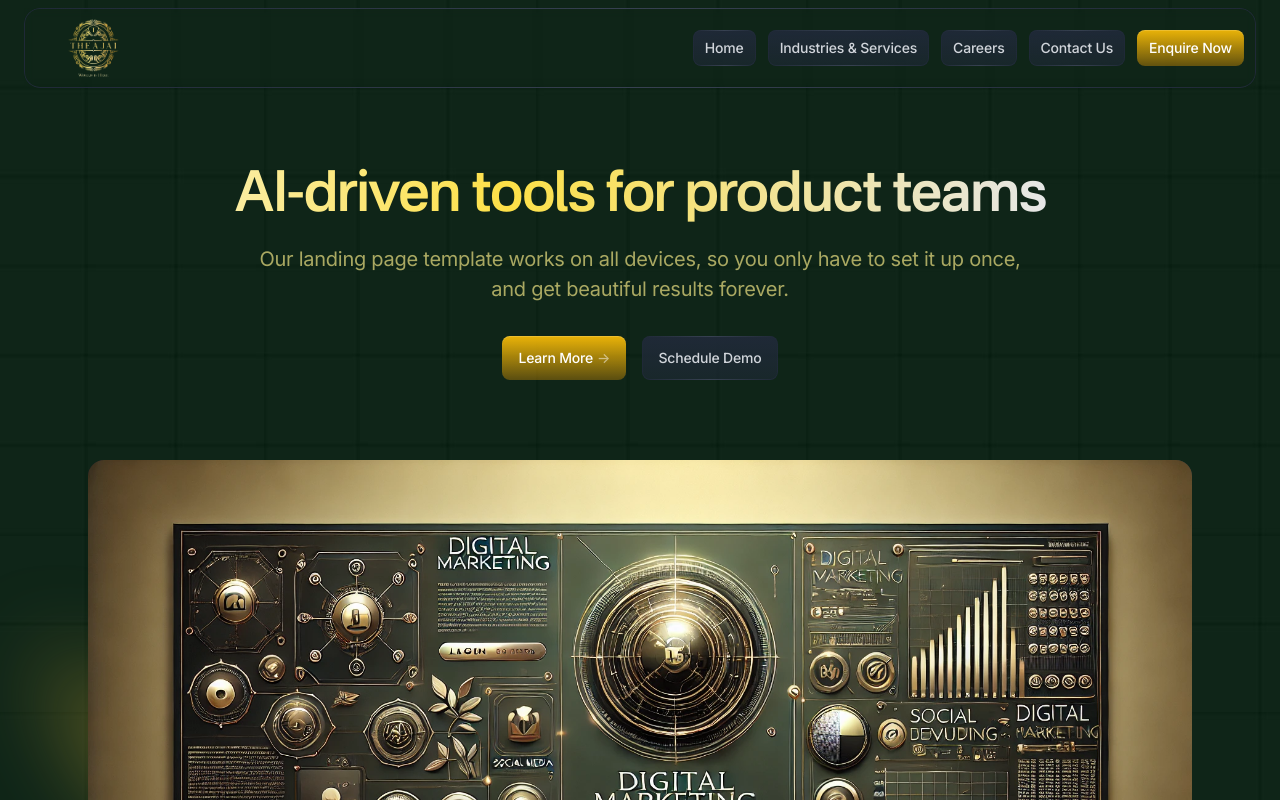
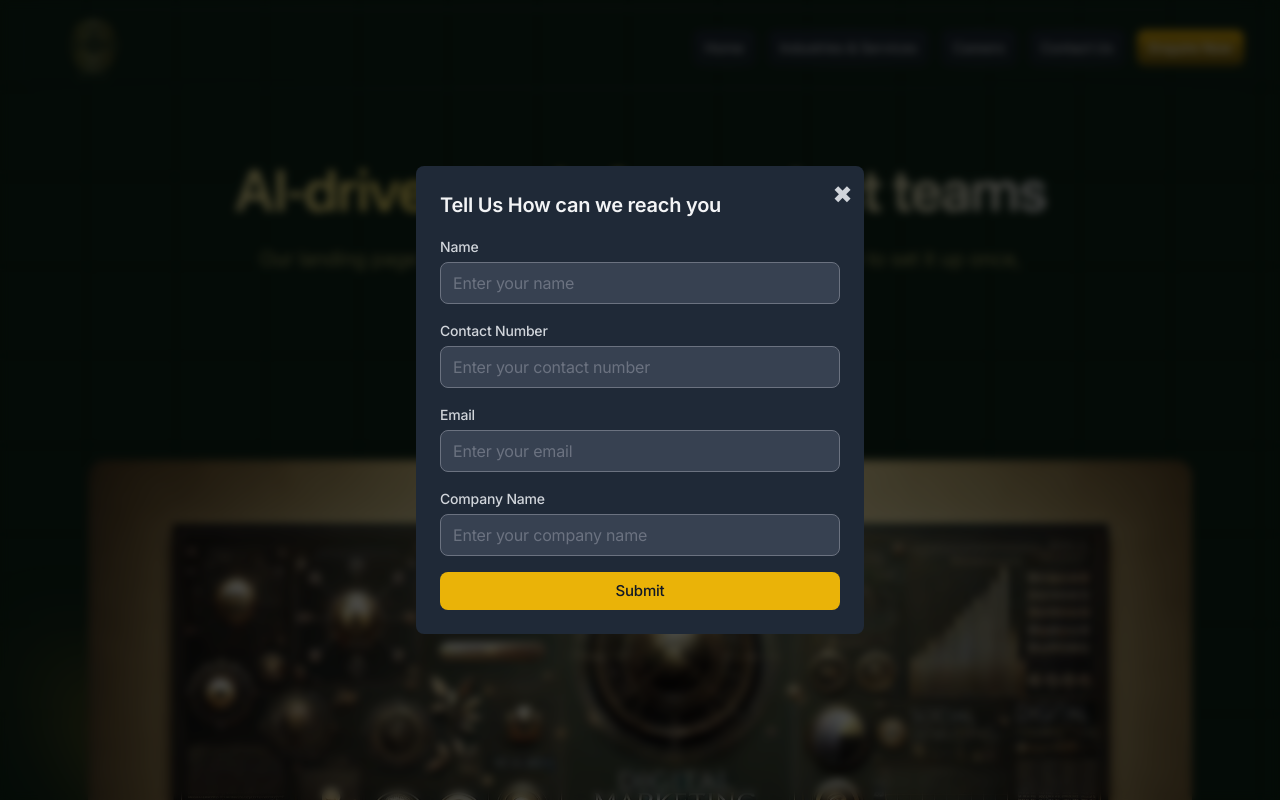
Before and after one commit to sachin972/amura-tech, a Next.js app: page / in a window 1280 px wide. Both pictures are taken after a click on the button "Enquire Now". Shown: the top 800 px of the page. Built offline with nearby package versions, Linux system fonts and the light colour scheme.

Commit message:
added popup for enquire now

```diff
--- a/components/ui/header.tsx
+++ b/components/ui/header.tsx
@@ -1,16 +1,104 @@
-"use client";
+// "use client";
+
+// // import Link from "next/link";
+// // import Logo from "./logo";
+// // import Dropdown from "../dropdown";
+// // import { useEffect, useState } from "react";
+
+// // export default function Header() {
+// //     // const [isPopupOpen, setIsPopupOpen] = useState(false);
+
+// //     // const openPopup = () => setIsPopupOpen(true);
+// //     // const closePopup = () => setIsPopupOpen(false);
+// //     const [isScrolled, setIsScrolled] = useState(false);
+
+// //     useEffect(() => {
+// //         const handleScroll = () => {
+// //             if (window.scrollY > 50) {
+// //                 setIsScrolled(true);
+// //             } else {
+// //                 setIsScrolled(false);
+// //             }
+// //         };
+
+// //         window.addEventListener("scroll", handleScroll);
+
+// //         return () => {
+// //             window.removeEventListener("scroll", handleScroll);
+// //         };
+// //     }, []);
+// //     return (
+// //         <header className="z-30 mt-2 w-full md:mt-2 sticky top-0">
+// //             <div className="mx-auto px-4 sm:px-6">
+// //                 <div
+// //                     className={`relative flex h-20 items-center justify-between gap-3 rounded-2xl ${
+// //                         isScrolled ? "bg-black" : "bg-transparent"
+// //                     } px-3 before:pointer-events-none before:absolute before:inset-0 before:rounded-[inherit] before:border before:border-transparent before:[background:linear-gradient(to_right,theme(colors.gray.800),theme(colors.gray.700),theme(colors.gray.800))_border-box] before:[mask-composite:exclude_!important] before:[mask:linear-gradient(white_0_0)_padding-box,_linear-gradient(white_0_0)] after:absolute after:inset-0 after:-z-10 after:backdrop-blur-sm`}
+// //                 >
+// //                     {/* Site branding */}
+// //                     <div className="flex flex-1 items-center">
+// //                         <Logo height={115} width={115} />
+// //                     </div>
+
+// //                     {/* Desktop sign in links */}
+// //                     <ul className="flex flex-1 items-center justify-end gap-3">
+// //                         <li>
+// //                             <Link
+// //                                 href="/#"
+// //                                 className="btn-sm relative bg-gradient-to-b from-gray-800 to-gray-800/60 bg-[length:100%_100%] bg-[bottom] py-[5px] text-gray-300 before:pointer-events-none before:absolute before:inset-0 before:rounded-[inherit] before:border before:border-transparent before:[background:linear-gradient(to_right,theme(colors.gray.800),theme(colors.gray.700),theme(colors.gray.800))_border-box] before:[mask-composite:exclude_!important] before:[mask:linear-gradient(white_0_0)_padding-box,_linear-gradient(white_0_0)] hover:bg-[length:100%_150%]"
+// //                             >
+// //                                 Home
+// //                             </Link>
+// //                         </li>
+// //                         <li>
+// //                             <Link
+// //                                 href="/services"
+// //                                 className="btn-sm relative bg-gradient-to-b from-gray-800 to-gray-800/60 bg-[length:100%_100%] bg-[bottom] py-[5px] text-gray-300 before:pointer-events-none before:absolute before:inset-0 before:rounded-[inherit] before:border before:border-transparent before:[background:linear-gradient(to_right,theme(colors.gray.800),theme(colors.gray.700),theme(colors.gray.800))_border-box] before:[mask-composite:exclude_!important] before:[mask:linear-gradient(white_0_0)_padding-box,_linear-gradient(white_0_0)] hover:bg-[length:100%_150%]"
+// //                             >
+// //                                 Industries & Services
+// //                             </Link>
+// //                         </li>
+// //                         <li>
+// //                             <Link
+// //                                 href="/#"
+// //                                 className="btn-sm relative bg-gradient-to-b from-gray-800 to-gray-800/60 bg-[length:100%_100%] bg-[bottom] py-[5px] text-gray-300 before:pointer-events-none before:absolute before:inset-0 before:rounded-[inherit] before:border before:border-transparent before:[background:linear-gradient(to_right,theme(colors.gray.800),theme(colors.gray.700),theme(colors.gray.800))_border-box] before:[mask-composite:exclude_!important] before:[mask:linear-gradient(white_0_0)_padding-box,_linear-gradient(white_0_0)] hover:bg-[length:100%_150%]"
+// //                             >
+// //                                 {/* <Dropdown options={["a", "b", "c"]} /> */}
+// //                                 Careers
+// //                             </Link>
+// //                         </li>
+// //                         <li>
+// //                             <Link
+// //                                 href="/contact"
+// //                                 className="btn-sm relative bg-gradient-to-b from-gray-800 to-gray-800/60 bg-[length:100%_100%] bg-[bottom] py-[5px] text-gray-300 before:pointer-events-none before:absolute before:inset-0 before:rounded-[inherit] before:border before:border-transparent before:[background:linear-gradient(to_right,theme(colors.gray.800),theme(colors.gray.700),theme(colors.gray.800))_border-box] before:[mask-composite:exclude_!important] before:[mask:linear-gradient(white_0_0)_padding-box,_linear-gradient(white_0_0)] hover:bg-[length:100%_150%]"
+// //                             >
+// //                                 Contact Us
+// //                             </Link>
+// //                         </li>
+// //                         <li>
+// //                             <button
+// //                                 className="btn-sm bg-gradient-to-t from-yellow-600/45 to-yellow-500 bg-[length:100%_100%] bg-[bottom] py-[5px] text-white shadow-[inset_0px_1px_0px_0px_theme(colors.white/.16)] hover:bg-[length:100%_150%]"
+// //                                 // onClick={togglePopup}
+// //                             >
+// //                                 Enquire Now
+// //                             </button>
+// //                         </li>
+// //                     </ul>
+// //                 </div>
+// //             </div>
+// //         </header>
+// //     );
+// // }
+
+// "use client";
 
 // import Link from "next/link";
 // import Logo from "./logo";
-// import Dropdown from "../dropdown";
 // import { useEffect, useState } from "react";
 
 // export default function Header() {
-//     // const [isPopupOpen, setIsPopupOpen] = useState(false);
-
-//     // const openPopup = () => setIsPopupOpen(true);
-//     // const closePopup = () => setIsPopupOpen(false);
 //     const [isScrolled, setIsScrolled] = useState(false);
+//     const [isMenuOpen, setIsMenuOpen] = useState(false);
 
 //     useEffect(() => {
 //         const handleScroll = () => {
@@ -27,6 +115,11 @@
 //             window.removeEventListener("scroll", handleScroll);
 //         };
 //     }, []);
+
+//     const toggleMenu = () => {
+//         setIsMenuOpen(!isMenuOpen);
+//     };
+
 //     return (
 //         <header className="z-30 mt-2 w-full md:mt-2 sticky top-0">
 //             <div className="mx-auto px-4 sm:px-6">
@@ -40,12 +133,25 @@
 //                         <Logo height={115} width={115} />
 //                     </div>
 
-//                     {/* Desktop sign in links */}
-//                     <ul className="flex flex-1 items-center justify-end gap-3">
+//                     {/* Hamburger Menu Button for Mobile */}
+//                     <button
+//                         className="text-gray-300 text-2xl md:hidden focus:outline-none"
+//                         onClick={toggleMenu}
+//                     >
+//                         ☰
+//                     </button>
+
+//                     {/* Navigation Links */}
+//                     <ul
+//                         className={`absolute md:static top-20 left-0 w-full md:w-auto md:flex items-center md:space-y-0 space-y-4 md:space-x-3 text-gray-300 bg-black md:bg-transparent p-6 md:p-0 transition-transform duration-300 rounded-2xl ${
+//                             isMenuOpen ? "translate-y-0" : "hidden"
+//                         }`}
+//                     >
 //                         <li>
 //                             <Link
 //                                 href="/#"
 //                                 className="btn-sm relative bg-gradient-to-b from-gray-800 to-gray-800/60 bg-[length:100%_100%] bg-[bottom] py-[5px] text-gray-300 before:pointer-events-none before:absolute before:inset-0 before:rounded-[inherit] before:border before:border-transparent before:[background:linear-gradient(to_right,theme(colors.gray.800),theme(colors.gray.700),theme(colors.gray.800))_border-box] before:[mask-composite:exclude_!important] before:[mask:linear-gradient(white_0_0)_padding-box,_linear-gradient(white_0_0)] hover:bg-[length:100%_150%]"
+//                                 onClick={() => setIsMenuOpen(false)}
 //                             >
 //                                 Home
 //                             </Link>
@@ -54,6 +160,7 @@
 //                             <Link
 //                                 href="/services"
 //                                 className="btn-sm relative bg-gradient-to-b from-gray-800 to-gray-800/60 bg-[length:100%_100%] bg-[bottom] py-[5px] text-gray-300 before:pointer-events-none before:absolute before:inset-0 before:rounded-[inherit] before:border before:border-transparent before:[background:linear-gradient(to_right,theme(colors.gray.800),theme(colors.gray.700),theme(colors.gray.800))_border-box] before:[mask-composite:exclude_!important] before:[mask:linear-gradient(white_0_0)_padding-box,_linear-gradient(white_0_0)] hover:bg-[length:100%_150%]"
+//                                 onClick={() => setIsMenuOpen(false)}
 //                             >
 //                                 Industries & Services
 //                             </Link>
@@ -62,8 +169,8 @@
 //                             <Link
 //                                 href="/#"
 //                                 className="btn-sm relative bg-gradient-to-b from-gray-800 to-gray-800/60 bg-[length:100%_100%] bg-[bottom] py-[5px] text-gray-300 before:pointer-events-none before:absolute before:inset-0 before:rounded-[inherit] before:border before:border-transparent before:[background:linear-gradient(to_right,theme(colors.gray.800),theme(colors.gray.700),theme(colors.gray.800))_border-box] before:[mask-composite:exclude_!important] before:[mask:linear-gradient(white_0_0)_padding-box,_linear-gradient(white_0_0)] hover:bg-[length:100%_150%]"
+//                                 onClick={() => setIsMenuOpen(false)}
 //                             >
-//                                 {/* <Dropdown options={["a", "b", "c"]} /> */}
 //                                 Careers
 //                             </Link>
 //                         </li>
@@ -71,6 +178,7 @@
 //                             <Link
 //                                 href="/contact"
 //                                 className="btn-sm relative bg-gradient-to-b from-gray-800 to-gray-800/60 bg-[length:100%_100%] bg-[bottom] py-[5px] text-gray-300 before:pointer-events-none before:absolute before:inset-0 before:rounded-[inherit] before:border before:border-transparent before:[background:linear-gradient(to_right,theme(colors.gray.800),theme(colors.gray.700),theme(colors.gray.800))_border-box] before:[mask-composite:exclude_!important] before:[mask:linear-gradient(white_0_0)_padding-box,_linear-gradient(white_0_0)] hover:bg-[length:100%_150%]"
+//                                 onClick={() => setIsMenuOpen(false)}
 //                             >
 //                                 Contact Us
 //                             </Link>
@@ -78,7 +186,7 @@
 //                         <li>
 //                             <button
 //                                 className="btn-sm bg-gradient-to-t from-yellow-600/45 to-yellow-500 bg-[length:100%_100%] bg-[bottom] py-[5px] text-white shadow-[inset_0px_1px_0px_0px_theme(colors.white/.16)] hover:bg-[length:100%_150%]"
-//                                 // onClick={togglePopup}
+//                                 onClick={() => setIsMenuOpen(false)}
 //                             >
 //                                 Enquire Now
 //                             </button>
@@ -99,14 +207,11 @@ import { useEffect, useState } from "react";
 export default function Header() {
     const [isScrolled, setIsScrolled] = useState(false);
     const [isMenuOpen, setIsMenuOpen] = useState(false);
+    const [isPopupOpen, setIsPopupOpen] = useState(false);
 
     useEffect(() => {
         const handleScroll = () => {
-            if (window.scrollY > 50) {
-                setIsScrolled(true);
-            } else {
-                setIsScrolled(false);
-            }
+            setIsScrolled(window.scrollY > 50);
         };
 
         window.addEventListener("scroll", handleScroll);
@@ -117,10 +222,17 @@ export default function Header() {
     }, []);
 
     const toggleMenu = () => {
-        setIsMenuOpen(!isMenuOpen);
+        setIsMenuOpen((prev) => !prev);
+    };
+
+    const togglePopup = () => {
+        setIsPopupOpen((prev) => !prev);
+        setIsMenuOpen((prev) => !prev);
     };
 
     return (
+        <>
+            {/* Header */}
             <header className="z-30 mt-2 w-full md:mt-2 sticky top-0">
                 <div className="mx-auto px-4 sm:px-6">
                     <div
@@ -128,7 +240,7 @@ export default function Header() {
                             isScrolled ? "bg-black" : "bg-transparent"
                         } px-3 before:pointer-events-none before:absolute before:inset-0 before:rounded-[inherit] before:border before:border-transparent before:[background:linear-gradient(to_right,theme(colors.gray.800),theme(colors.gray.700),theme(colors.gray.800))_border-box] before:[mask-composite:exclude_!important] before:[mask:linear-gradient(white_0_0)_padding-box,_linear-gradient(white_0_0)] after:absolute after:inset-0 after:-z-10 after:backdrop-blur-sm`}
                     >
-                    {/* Site branding */}
+                        {/* Logo */}
                         <div className="flex flex-1 items-center">
                             <Logo height={115} width={115} />
                         </div>
@@ -137,56 +249,41 @@ export default function Header() {
                         <button
                             className="text-gray-300 text-2xl md:hidden focus:outline-none"
                             onClick={toggleMenu}
+                            aria-label="Toggle Menu"
                         >
-                        ☰
+                            {isMenuOpen ? "✖" : "☰"}
                         </button>
 
                         {/* Navigation Links */}
                         <ul
-                        className={`absolute md:static top-20 left-0 w-full md:w-auto md:flex items-center md:space-y-0 space-y-4 md:space-x-3 text-gray-300 bg-black md:bg-transparent p-6 md:p-0 transition-transform duration-300 rounded-2xl ${
-                            isMenuOpen ? "translate-y-0" : "hidden"
-                        }`}
+                            className={`absolute md:static top-20 left-0 w-full md:w-auto md:flex items-center md:space-y-0 space-y-4 md:space-x-3 text-gray-300 bg-black md:bg-transparent p-6 md:p-0 rounded-2xl transition-all duration-500 ease-in-out ${
+                                isMenuOpen
+                                    ? "opacity-100 translate-y-0"
+                                    : "opacity-0 -translate-y-10 pointer-events-none"
+                            } md:opacity-100 md:translate-y-0 md:pointer-events-auto`}
                         >
-                        <li>
+                            {[
+                                "Home",
+                                "Industries & Services",
+                                "Careers",
+                                "Contact Us",
+                            ].map((item) => (
+                                <li key={item}>
                                     <Link
-                                href="/#"
+                                        href={`/${item
+                                            .toLowerCase()
+                                            .replace(/ & /g, "-")
+                                            .replace(/ /g, "")}`}
                                         className="btn-sm relative bg-gradient-to-b from-gray-800 to-gray-800/60 bg-[length:100%_100%] bg-[bottom] py-[5px] text-gray-300 before:pointer-events-none before:absolute before:inset-0 before:rounded-[inherit] before:border before:border-transparent before:[background:linear-gradient(to_right,theme(colors.gray.800),theme(colors.gray.700),theme(colors.gray.800))_border-box] before:[mask-composite:exclude_!important] before:[mask:linear-gradient(white_0_0)_padding-box,_linear-gradient(white_0_0)] hover:bg-[length:100%_150%]"
-                                onClick={() => setIsMenuOpen(false)}
                                     >
-                                Home
+                                        {item}
                                     </Link>
                                 </li>
-                        <li>
-                            <Link
-                                href="/services"
-                                className="btn-sm relative bg-gradient-to-b from-gray-800 to-gray-800/60 bg-[length:100%_100%] bg-[bottom] py-[5px] text-gray-300 before:pointer-events-none before:absolute before:inset-0 before:rounded-[inherit] before:border before:border-transparent before:[background:linear-gradient(to_right,theme(colors.gray.800),theme(colors.gray.700),theme(colors.gray.800))_border-box] before:[mask-composite:exclude_!important] before:[mask:linear-gradient(white_0_0)_padding-box,_linear-gradient(white_0_0)] hover:bg-[length:100%_150%]"
-                                onClick={() => setIsMenuOpen(false)}
-                            >
-                                Industries & Services
-                            </Link>
-                        </li>
-                        <li>
-                            <Link
-                                href="/#"
-                                className="btn-sm relative bg-gradient-to-b from-gray-800 to-gray-800/60 bg-[length:100%_100%] bg-[bottom] py-[5px] text-gray-300 before:pointer-events-none before:absolute before:inset-0 before:rounded-[inherit] before:border before:border-transparent before:[background:linear-gradient(to_right,theme(colors.gray.800),theme(colors.gray.700),theme(colors.gray.800))_border-box] before:[mask-composite:exclude_!important] before:[mask:linear-gradient(white_0_0)_padding-box,_linear-gradient(white_0_0)] hover:bg-[length:100%_150%]"
-                                onClick={() => setIsMenuOpen(false)}
-                            >
-                                Careers
-                            </Link>
-                        </li>
-                        <li>
-                            <Link
-                                href="/contact"
-                                className="btn-sm relative bg-gradient-to-b from-gray-800 to-gray-800/60 bg-[length:100%_100%] bg-[bottom] py-[5px] text-gray-300 before:pointer-events-none before:absolute before:inset-0 before:rounded-[inherit] before:border before:border-transparent before:[background:linear-gradient(to_right,theme(colors.gray.800),theme(colors.gray.700),theme(colors.gray.800))_border-box] before:[mask-composite:exclude_!important] before:[mask:linear-gradient(white_0_0)_padding-box,_linear-gradient(white_0_0)] hover:bg-[length:100%_150%]"
-                                onClick={() => setIsMenuOpen(false)}
-                            >
-                                Contact Us
-                            </Link>
-                        </li>
+                            ))}
                             <li>
                                 <button
                                     className="btn-sm bg-gradient-to-t from-yellow-600/45 to-yellow-500 bg-[length:100%_100%] bg-[bottom] py-[5px] text-white shadow-[inset_0px_1px_0px_0px_theme(colors.white/.16)] hover:bg-[length:100%_150%]"
-                                onClick={() => setIsMenuOpen(false)}
+                                    onClick={togglePopup}
                                 >
                                     Enquire Now
                                 </button>
@@ -195,5 +292,71 @@ export default function Header() {
                     </div>
                 </div>
             </header>
+
+            {/* Popup */}
+            {isPopupOpen && (
+                <div className="fixed inset-0 z-50 flex items-center justify-center bg-black/70 backdrop-blur-sm">
+                    <div className="bg-gray-800 rounded-lg p-6 w-full max-w-md relative">
+                        <button
+                            className="absolute top-3 right-3 text-gray-300 hover:text-white text-2xl focus:outline-none"
+                            onClick={togglePopup}
+                        >
+                            ✖
+                        </button>
+                        <h2 className="text-xl font-semibold text-gray-100 mb-4">
+                            Tell Us How can we reach you
+                        </h2>
+                        <form className="space-y-4">
+                            <div>
+                                <label className="block text-sm font-medium text-gray-300 mb-1">
+                                    Name
+                                </label>
+                                <input
+                                    type="text"
+                                    className="w-full px-3 py-2 rounded-lg bg-gray-700 text-gray-200 focus:ring-2 focus:ring-yellow-500 focus:outline-none"
+                                    placeholder="Enter your name"
+                                />
+                            </div>
+                            <div>
+                                <label className="block text-sm font-medium text-gray-300 mb-1">
+                                    Contact Number
+                                </label>
+                                <input
+                                    type="tel"
+                                    className="w-full px-3 py-2 rounded-lg bg-gray-700 text-gray-200 focus:ring-2 focus:ring-yellow-500 focus:outline-none"
+                                    placeholder="Enter your contact number"
+                                />
+                            </div>
+                            <div>
+                                <label className="block text-sm font-medium text-gray-300 mb-1">
+                                    Email
+                                </label>
+                                <input
+                                    type="email"
+                                    className="w-full px-3 py-2 rounded-lg bg-gray-700 text-gray-200 focus:ring-2 focus:ring-yellow-500 focus:outline-none"
+                                    placeholder="Enter your email"
+                                />
+                            </div>
+                            <div>
+                                <label className="block text-sm font-medium text-gray-300 mb-1">
+                                    Company Name
+                                </label>
+                                <input
+                                    type="text"
+                                    className="w-full px-3 py-2 rounded-lg bg-gray-700 text-gray-200 focus:ring-2 focus:ring-yellow-500 focus:outline-none"
+                                    placeholder="Enter your company name"
+                                />
+                            </div>
+                            <button
+                                type="submit"
+                                className="w-full py-2 bg-yellow-500 text-gray-900 rounded-lg font-medium hover:bg-yellow-600 focus:outline-none focus:ring-2 focus:ring-yellow-400"
+                            >
+                                Submit
+                            </button>
+                        </form>
+                    </div>
+                </div>
+            )}
+        </>
     );
 }
```
Lines whose indentation alone changed are shown as unchanged.
